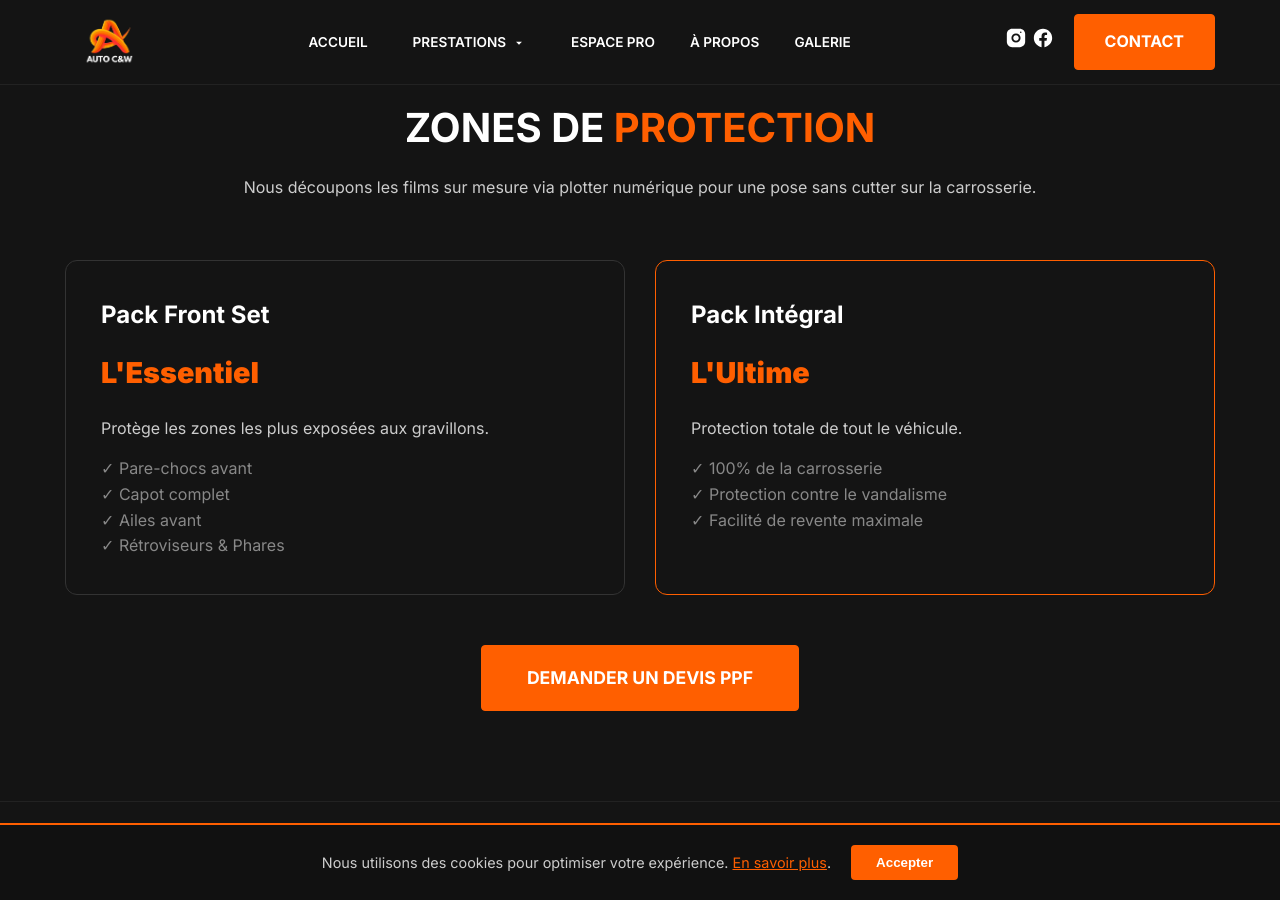
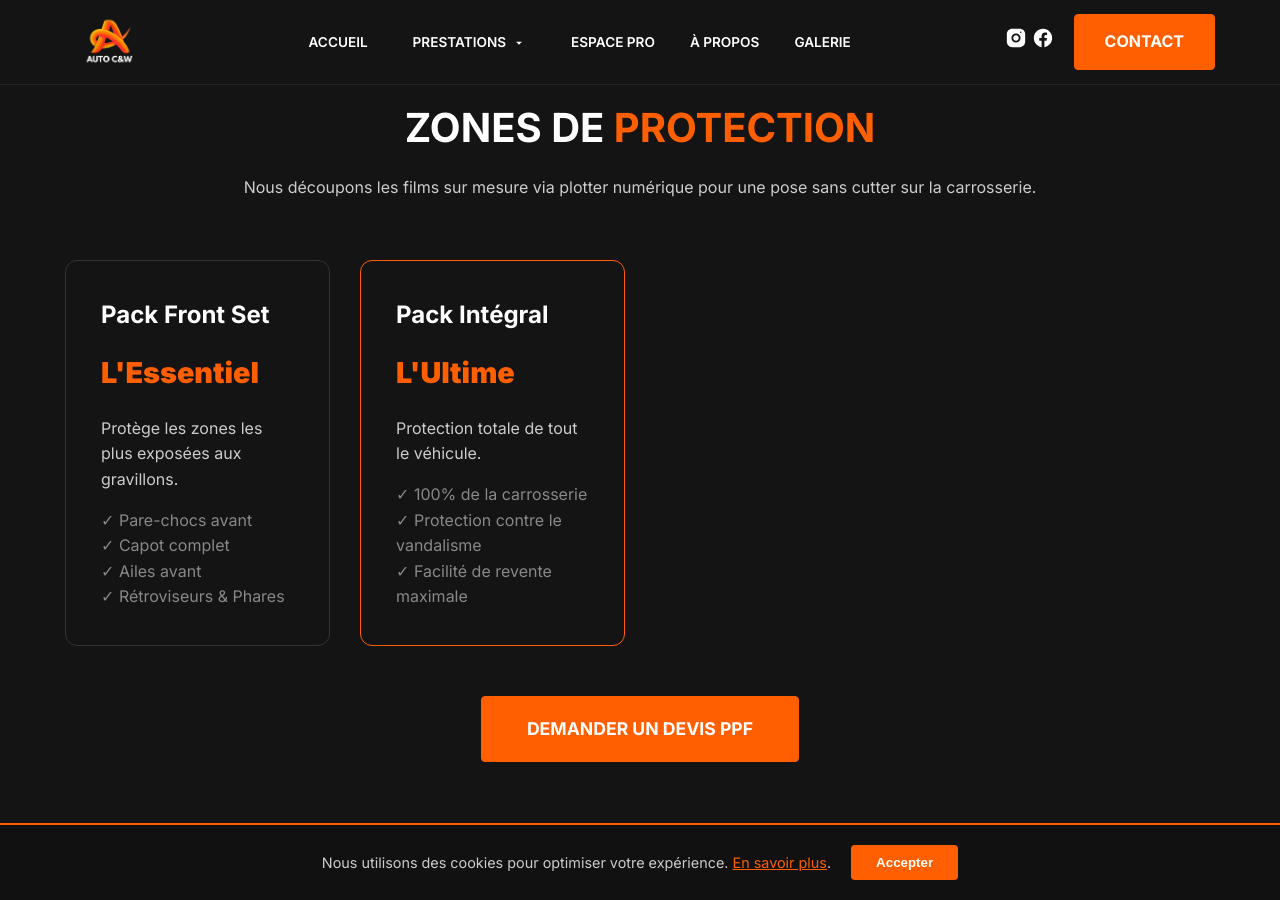
Before and after one commit to DuvalDVL/autocw, a Jekyll site: the page built from services/film-protection-ppf-sallanches/index.html, in a window 1280 px wide and 900 px high, scrolled down 1327 px. Built offline with Jekyll 4.4.1, drawn with Linux system fonts in a browser that asks for light colours.

Commit message:
Update style.css

```diff
--- a/assets/css/style.css
+++ b/assets/css/style.css
@@ -464,9 +464,23 @@
 
 .service-cards-grid {
   display: grid;
-  grid-template-columns: repeat(auto-fit, minmax(300px, 1fr));
+  grid-template-columns: repeat(4, 1fr);
   gap: 30px;
   margin-top: 50px;
+}
+
+/* On gère l'affichage sur tablette (ex: iPad) */
+@media (max-width: 1024px) {
+  .service-cards-grid {
+    grid-template-columns: repeat(2, 1fr); /* 2 colonnes par ligne */
+  }
+}
+
+/* On gère l'affichage sur mobile */
+@media (max-width: 768px) {
+  .service-cards-grid {
+    grid-template-columns: 1fr; /* 1 seule colonne (les cartes s'empilent) */
+  }
 }
 
 .price-card {
```
